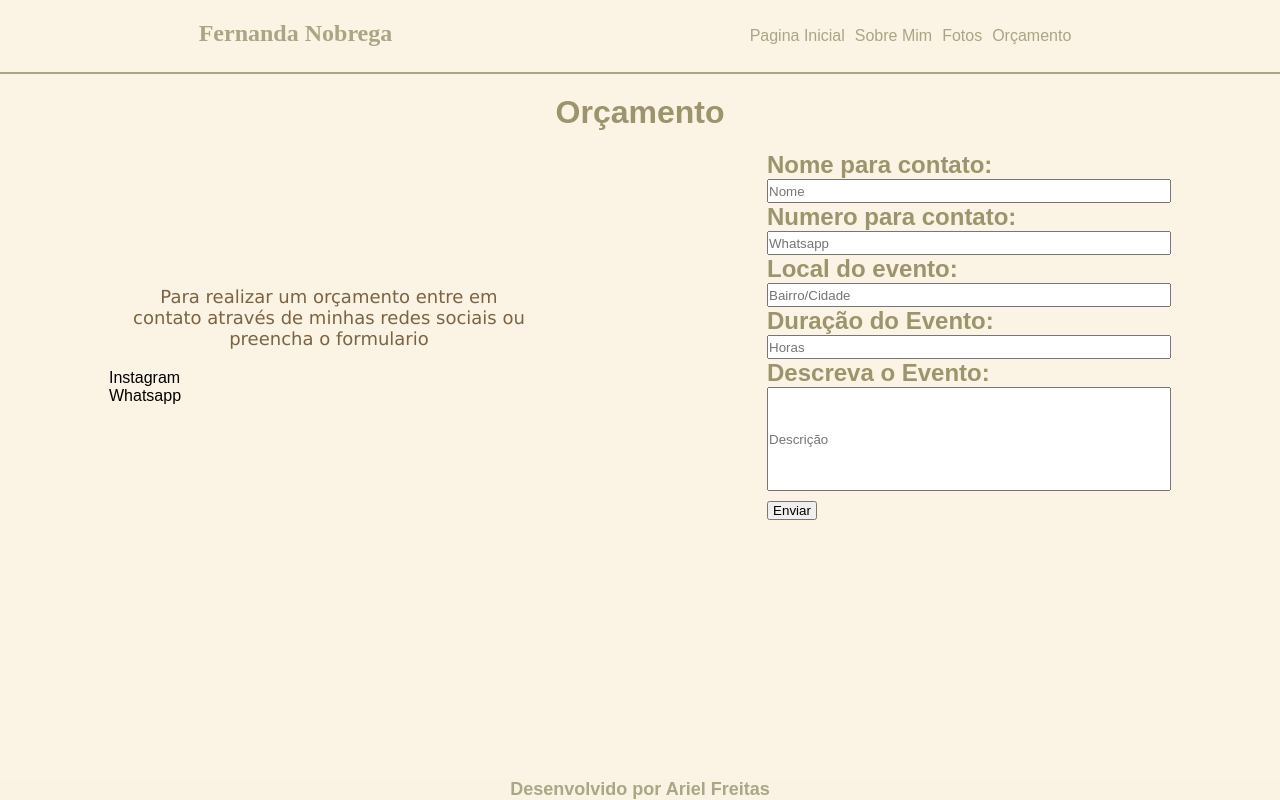
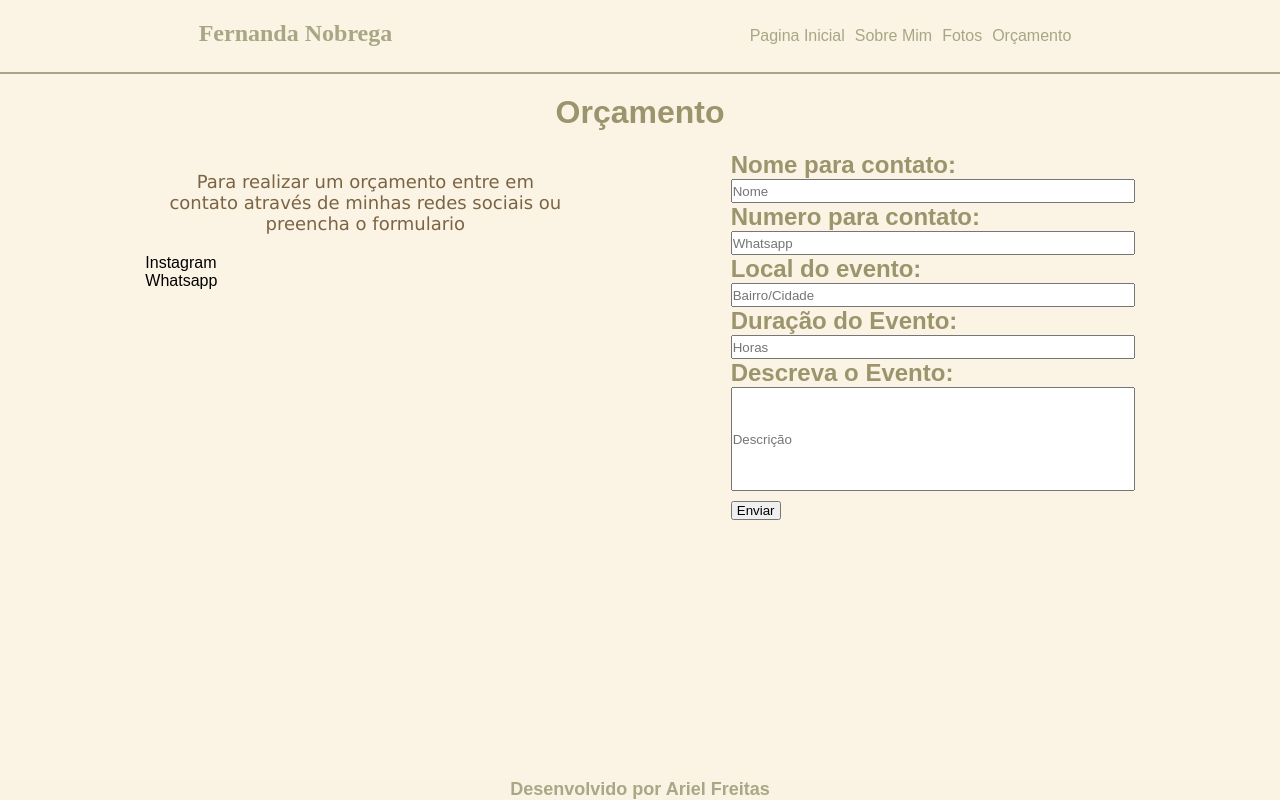
Before and after one commit to ArielFSantos/Fernanda_Nobrega, a React (Create React App) app in the folder nobrega/: page /contact in a window 1280 px wide. Built offline with nearby package versions, Linux system fonts and the light colour scheme; a web font is replaced by a local one.

Commit message:
form
atualização de form

```diff
--- a/nobrega/src/components/Pages/contact/contact.module.css
+++ b/nobrega/src/components/Pages/contact/contact.module.css
@@ -15,18 +15,20 @@
     text-shadow: none;
     padding: 20px;
 }
+.container{
+    display: flex;
+    flex-wrap: wrap;
+    font-family: Arial, Helvetica, sans-serif;
+    justify-content: space-evenly
+}
 .formulario{
     color: var(--cor04);
-    margin: auto;
+
     display: flex;
     flex-wrap: wrap;
     flex-direction: column;
 }
-.container{
-    display: flex;
-    flex-wrap: wrap;
-    font-family: Arial, Helvetica, sans-serif;
-}
+
 .description{
     height: 100px;
 }
@@ -38,7 +40,3 @@ input{
     width: 400px;
     height: 20px;
 }
-.socialmidias {
-    margin: auto;
-
-}
```
